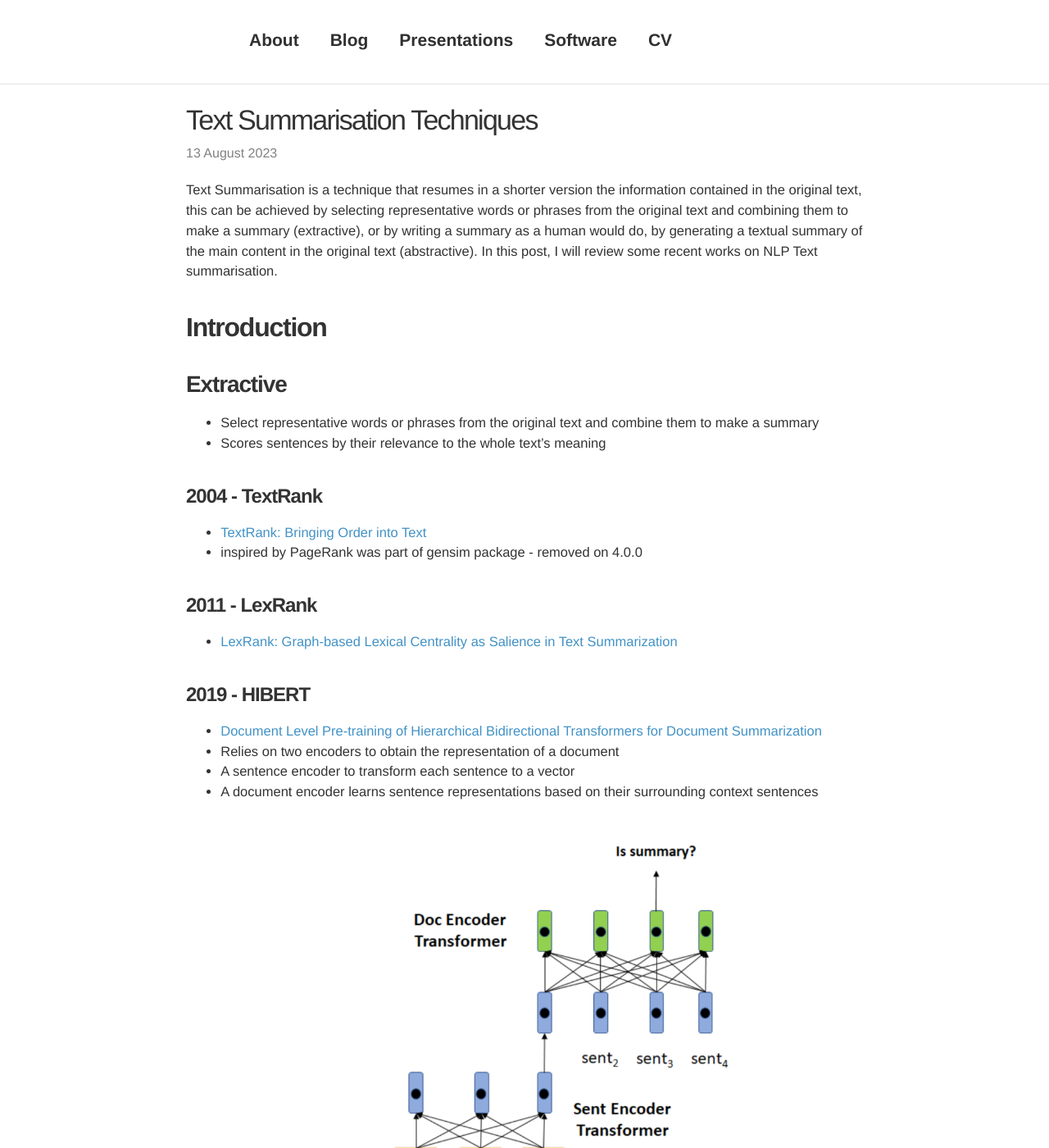
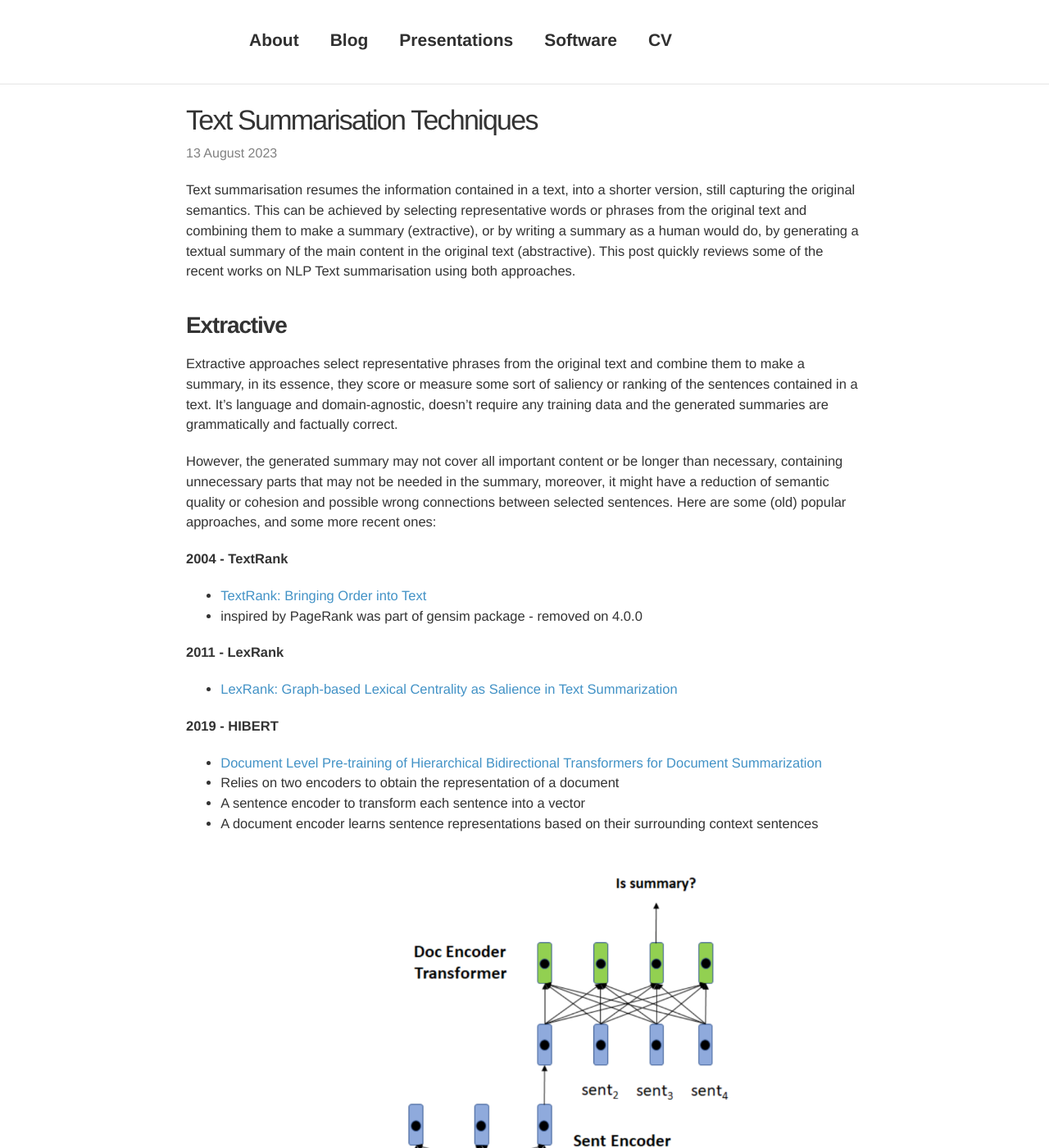
Before and after one commit to davidsbatista/davidsbatista.net, a Jekyll site: the page built from _posts/2023-08-13-NLP_Text_Summarization.md, in a window 1280 px wide and 1400 px high. Shown: the whole window at 82% size. Built offline with Jekyll 4.4.1, drawn with Linux system fonts in a browser that asks for light colours; nearby versions of some CDN libraries; comment, search, counter and statistics services are not loaded; some of the changed text lies outside the part shown.

Commit message:
wip: text summarisation

```diff
--- a/_posts/2023-08-13-NLP_Text_Summarization.md
+++ b/_posts/2023-08-13-NLP_Text_Summarization.md
@@ -9,32 +9,30 @@ disqus_identifier: 20230813
 preview_pic: /assets/images/2023-08-13-NLP_Text_Summarisation.jpg
 ---
 
-Text Summarisation is a technique that resumes in a shorter version the information contained in the original text, this can be achieved by selecting
-representative words or phrases from the original text and combining them to make a summary (extractive), or by writing a summary as a human would do,
-by generating a textual summary of the main content in the original text (abstractive). In this post, I will review some recent works on NLP Text summarisation.
-
-
-## __Introduction__
+Text summarisation resumes the information contained in a text, into a shorter version, still capturing the original semantics. This can be achieved by selecting representative words or phrases from the original text and combining them to make a summary (extractive), or by writing a summary as a human would do, by generating a textual summary of the main content in the original text (abstractive). This post quickly reviews some of the recent works on NLP Text summarisation using both approaches.
 
 
 ### __Extractive__
-* Select representative words or phrases from the original text and combine them to make a summary
-* Scores sentences by their relevance to the whole text's meaning
+
+Extractive approaches select representative phrases from the original text and combine them to make a summary, in its essence, they score or measure
+some sort of saliency or ranking of the sentences contained in a text. It's language and domain-agnostic, doesn't require any training data and the generated summaries are grammatically and factually correct.
+
+However, the generated summary may not cover all important content or be longer than necessary, containing unnecessary parts that may not be needed in the summary, moreover, it might have a reduction of semantic quality or cohesion and possible wrong connections between selected sentences. Here are some (old) popular approaches, and some more recent ones:
 
 
-#### __2004 - TextRank__
+__2004 - TextRank__
 * [TextRank: Bringing Order into Text](https://aclanthology.org/W04-3252)
 * inspired by PageRank was part of gensim package - removed on 4.0.0
 
 
-#### __2011 - LexRank__
+__2011 - LexRank__
 * [LexRank: Graph-based Lexical Centrality as Salience in Text Summarization](https://arxiv.org/abs/1109.2128)
 
 
-#### __2019 - HIBERT__
+__2019 - HIBERT__
 * [Document Level Pre-training of Hierarchical Bidirectional Transformers for Document Summarization](https://aclanthology.org/P19-1499/)
 * Relies on two encoders to obtain the representation of a document
-* A sentence encoder to transform each sentence to a vector
+* A sentence encoder to transform each sentence into a vector
 * A document encoder learns sentence representations based on their surrounding context sentences
 
 <figure>
@@ -43,7 +41,7 @@ by generating a textual summary of the main content in the original text (abstra
 </figure>
 
 
-#### __2019 - BERTSumExt__
+__2019 - BERTSumExt__
 * [Text Summarization with Pretrained Encoders](https://aclanthology.org/D19-1387.pdf)
 * An encoder creates sentence representations and a classifier predicts which sentences should be selected as summaries
 * Has a document-level encoder based on BERT to obtain sentence representations
@@ -60,7 +58,7 @@ by generating a textual summary of the main content in the original text (abstra
 
 
 
-#### __2020 - MatchSum__
+__2020 - MatchSum__
 * [Extractive Summarization as Text Matching](https://aclanthology.org/2020.acl-main.552/)
 * The source document and candidate summaries will be extracted from the original text and matched in a semantic space
 * Siamese-BERT architecture to compute the similarity between the source document and the candidate summary
@@ -80,79 +78,57 @@ by generating a textual summary of the main content in the original text (abstra
 <br>
 
 ### __Abstractive__
-* “old school”: template-based, rule-based
-* Seq2Seq (encoder-decoder) - RNN/LSTM - vanilla + augmented with Attention Mechanism
-	* Abstractive Sentence Summarization with Attentive Recurrent Neural Networks (2016)
-* “Attention is All You Need” (2017) replaced the RNN/LSTM arch by using Self-Attention
 
+Generated a concise summary capturing the essence of the original text. This approach can decrease the amount of summary text, by removing redundancy and obtaining an expressive summary. But, it seeds a precise syntactic and semantic representation of text data and may contain factual errors due to the algorithm not grasping the text’s context well enough.
 
-#### __2019 - BERTSumAbs__
+Earlier approaches would be templated-based or rule-based, the Seq2Seq (encoder-decoder) based on vanilla RNN/LSTM or augmented with Attention Mechanism was another popular approach exploring the generative capability of recurrent neural networks, and more recently the Encoder-Decoder mechanism based on the Transformer dominate most of the new approaches:
+
+__2019 - BERTSumAbs__
+* [Text Summarization with Pretrained Encoders](https://aclanthology.org/D19-1387.pdf)
 * Adopts an encoder-decoder architecture, combining the same pre-trained BERT encoder and a randomly-initialised Transformer decoder
 * Training separates the optimisers of the encoder and the decoder in order to accommodate the fact that the encoder is pre-trained while the decoder must be trained from scratch
 * Propose a two-stage fine-tuning approach, where we first fine-tune the encoder on the extractive summarisation task and then fine-tune it on the abstractive summarisation task
 * Combine extractive and abstractive objectives, a two-stage approach: the encoder is fine-tuned twice, first with an extractive objective and subsequently on the abstractive summarisation task.
 
 
-#### __2019 T5 (Text-to-Text Transfer Transformer)__
+__2019 T5 - Text-to-Text Transfer Transformer__
+* [Exploring the Limits of Transfer Learning with a Unified Text-to-Text Transformer](https://arxiv.org/abs/1910.10683)
 * Pre-trained Transformer encoder-decoder unifying many tasks as the same text-to-text problem
 * Input of the encoder is a task description (e.g., “Summarize: ”) followed by task input (e.g., a sequence of tokens from an article), and the decoder predicts the task output (e.g., a sequence of tokens summarizing the input article)
 * T5 is trained to generate some target text conditional on input text to perform as text-to-text
 
 
-#### __2020 BART__
+__2020 BART__
+* [BART: Denoising Sequence-to-Sequence Pre-training for Natural Language Generation, Translation, and Comprehension](https://aclanthology.org/2020.acl-main.703/)
 * Trained on reconstructing documents to which noise has been introduced
 * The noise may take multiple forms, ranging from removing tokens to permuting sentences
 
 
-#### __2020 PEGASUS__
-* specifically designed and pre-trained neural network for the automatic text summarisation task
-* pre-training self-supervised objective - gap-sentence generation - for Transformer encoder-decoder models
-* fine-tuned on 12 diverse summarisation datasets
-* select and mask whole sentences from documents, and concatenate the gap sentences into a pseudo-summary.
+__2020 PEGASUS__
+* [PEGASUS: Pre-training with Extracted Gap-sentences for Abstractive Summarization](http://proceedings.mlr.press/v119/zhang20ae/zhang20ae.pdf)
+* Specifically designed and pre-trained neural network for the automatic text summarisation task
+* Pre-training self-supervised objective - gap-sentence generation - for Transformer encoder-decoder models
+* Fine-tuned on 12 diverse summarisation datasets
+* Select and mask whole sentences from documents, and concatenate the gap sentences into a pseudo-summary.
 
 
-### __Comparative Summsarisation__
+### __Comparative Summarisation__
 
 <br>
 
-|   Name          | Method          | Max. Input     | Code           | Pre-Trained models   | Languages         |
-| <img width=150/>| <img width=115/>|<img width=150/>|<img width=125/>| <img width=150/>     |<img width=125/>   |
-|:----------------|:---------------:|:--------------:|:--------------:|:--------------------:|:------------------:|
-| TextRank (2004) | Extractive      | \-             | gensim   | \-                                      | \-                 |
-| LexRank (2011)  | Extractive      | \-             | lexrank  | \-                                      | \-                 |
-| BertSum (2019)  | Both            | ?              | PreSumm  | see code                                | English            |
-| HIBERT (2019)   | Extractive      | ?              | HIBERT   | see code                                | English            |
-| T5 (2019)       | Abstractive     | 1024 - 16384   | T5x      | [huggingface.co](http://huggingface.co) | several   |
-| MatchSum (2020) | Extractive      | ?              | MatchSum | see code                                | English            |
-| BART (2020)     | Abstractive     | 1024           | fairseq  | [huggingface.co](http://huggingface.co) | several         |
-| PEGASUS (2020)  | Abstractive     | ?              | pegasus  | [huggingface.co](http://huggingface.co) | several         |
+|   Name          | Method          | Max. Input     | Code           | Pre-Trained models                      | Languages         |
+| <img width=150/>| <img width=115/>|<img width=150/>|<img width=125/>| <img width=150/>                        |<img width=125/>   |
+|:----------------|:---------------:|:--------------:|:--------------:|:---------------------------------------:|:-----------------:|
+| TextRank (2004) | Extractive      | \-             | gensim         | \-                                      | \-                |
+| LexRank (2011)  | Extractive      | \-             | lexrank        | \-                                      | \-                |
+| BertSum (2019)  | Both            | ?              | PreSumm        | see code                                | English           |
+| HIBERT (2019)   | Extractive      | ?              | HIBERT         | see code                                | English           |
+| T5 (2019)       | Abstractive     | 1024 - 16384   | T5x            | [huggingface.co](http://huggingface.co) | several           |
+| MatchSum (2020) | Extractive      | ?              | MatchSum       | see code                                | English           |
+| BART (2020)     | Abstractive     | 1024           | fairseq        | [huggingface.co](http://huggingface.co) | several           |
+| PEGASUS (2020)  | Abstractive     | ?              | pegasus        | [huggingface.co](http://huggingface.co) | several           |
 
 <br>
-
-### __Advantages and Disadvantages of each approach__
-
-
-#### __Extractive__
-* Advantages
-  * Language and domain agnostic
-  * No need to account for model training
-  * Generated summaries are grammatically and factually correct
-* Disadvantages
-  * Reduction of semantic quality and cohesion possible wrong connections between selected sentences
-  * The generated summary may not cover all important content
-  * longer than necessary, may contain unnecessary parts that may not be needed in the summary
-
-
-#### __Abstractive__
-* Advantages
-  * Ideally a summary will be concise and capture the essence of the original text
-  * Decrease the amount of generated text
-  * Removes redundancy, obtaining a concise and expressive summary
-* Disadvantages
-  * The algorithm must have a deep understanding of the text
-  * Use natural language generation technology
-  * Needs a precise syntactic and semantic representation of text data
-  * May contain factual errors due to the algorithm not grasping the text’s context well enough
 
 
 #### __Evaluation__
```
